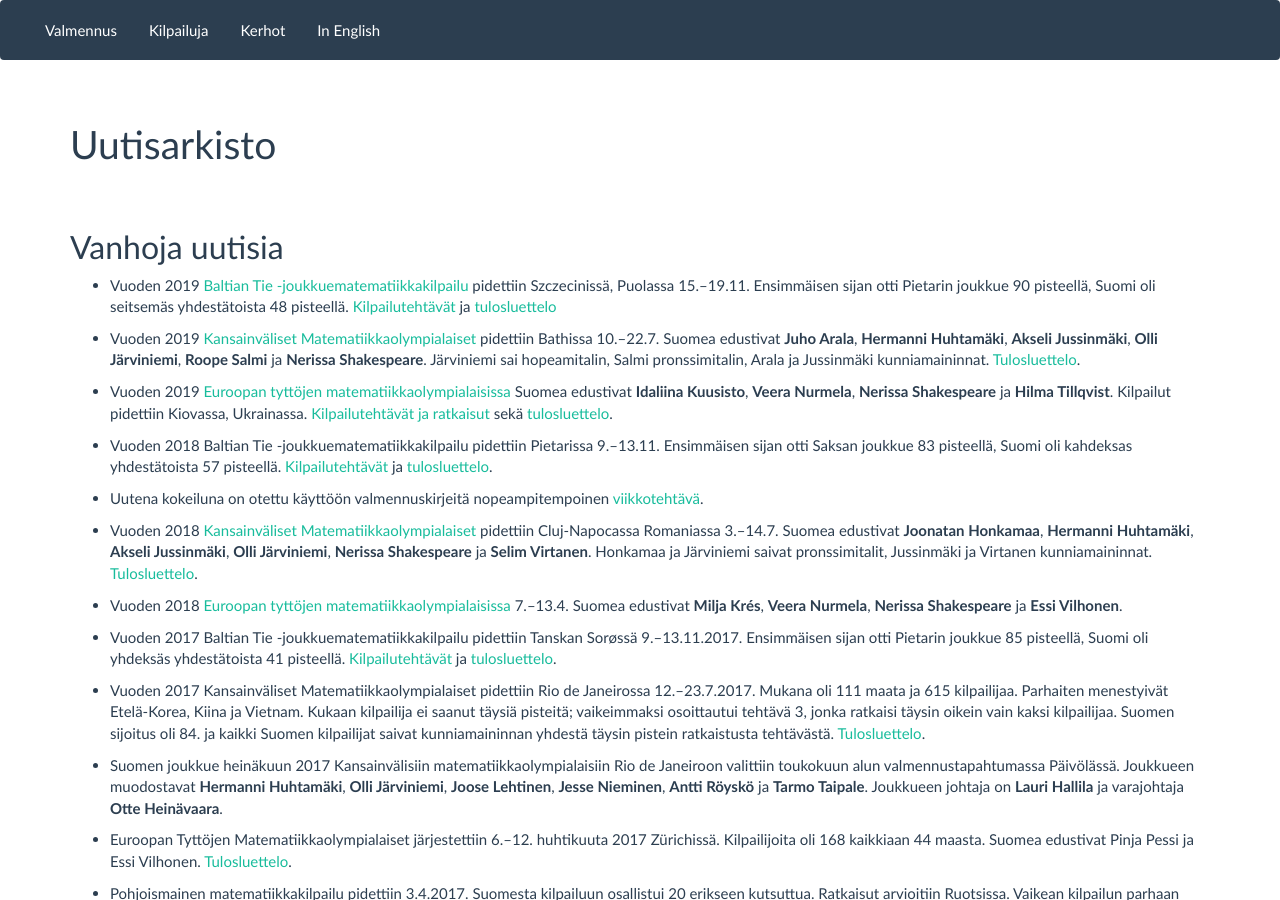
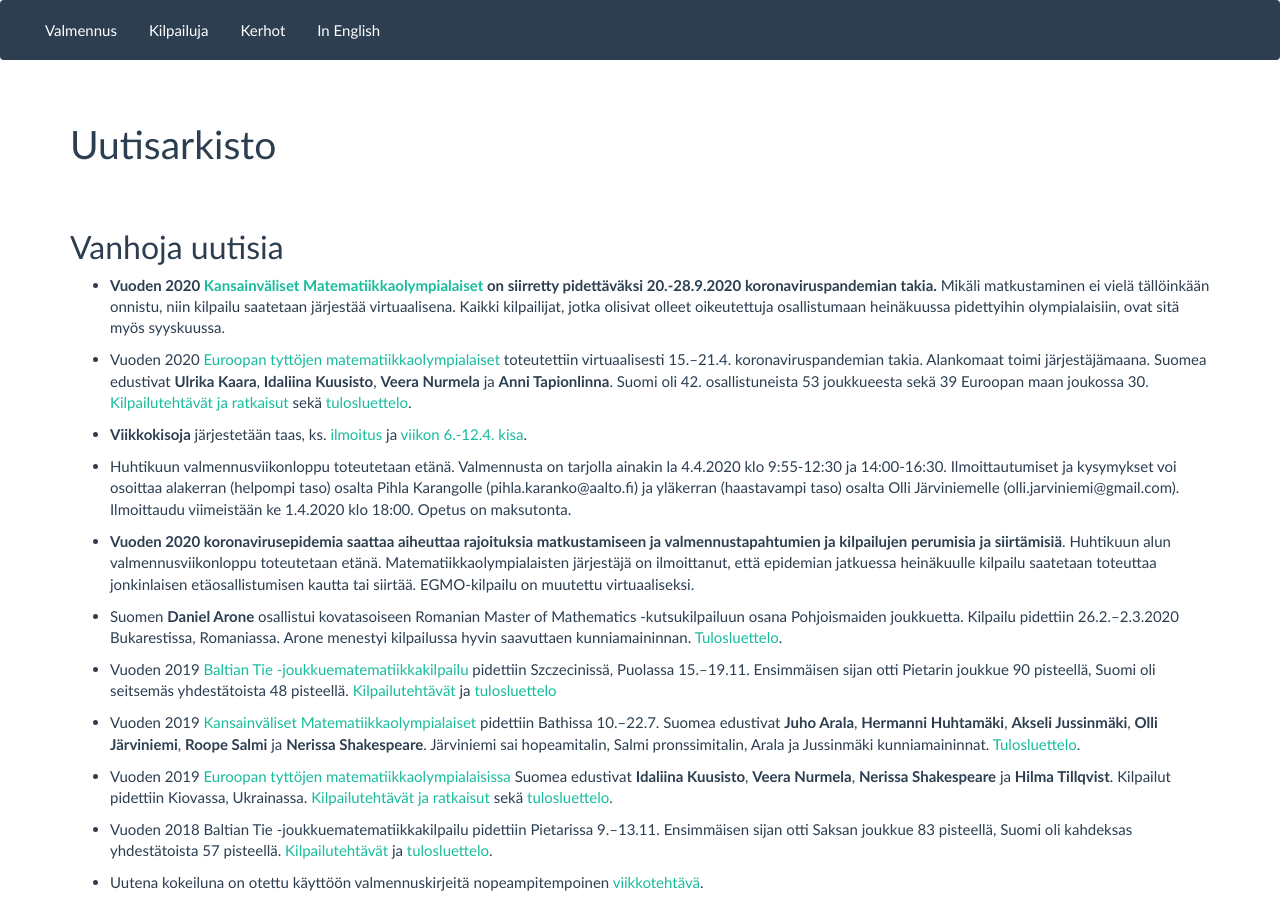
Before and after one commit to matematiikkakilpailut/matematiikkakilpailut.github.io, a Jekyll site: the page built from vanhaset.md, in a window 1280 px wide and 900 px high. Built offline with Jekyll 4.4.1, drawn with Linux system fonts in a browser that asks for light colours.

Commit message:
Update vanhaset.md
lisää

```diff
--- a/vanhaset.md
+++ b/vanhaset.md
@@ -4,6 +4,18 @@ title: Uutisarkisto
 ---
 
 ## Vanhoja uutisia
+
+* **Vuoden 2020 [Kansainväliset Matematiikkaolympialaiset](https://imo2020.ru/) on siirretty pidettäväksi 20.-28.9.2020 koronaviruspandemian takia.** Mikäli matkustaminen ei vielä tällöinkään onnistu, niin kilpailu saatetaan järjestää virtuaalisena. Kaikki kilpailijat, jotka olisivat olleet oikeutettuja osallistumaan heinäkuussa pidettyihin olympialaisiin, ovat sitä myös syyskuussa.
+
+* Vuoden 2020 [Euroopan tyttöjen matematiikkaolympialaiset](https://egmo2020.nl/) toteutettiin virtuaalisesti 15.&ndash;21.4. koronaviruspandemian takia. Alankomaat toimi järjestäjämaana. Suomea edustivat **Ulrika Kaara**, **Idaliina Kuusisto**, **Veera Nurmela** ja **Anni Tapionlinna**. Suomi oli 42. osallistuneista 53 joukkueesta sekä 39 Euroopan maan joukossa 30. [Kilpailutehtävät ja ratkaisut](https://www.egmo.org/egmos/egmo9/) sekä [tulosluettelo](https://www.egmo.org/egmos/egmo9/scoreboard/).
+
+* **Viikkokisoja** järjestetään taas, ks. [ilmoitus](https://keskustelu.matematiikkakilpailut.fi/t/viikkokisat/322) ja [viikon 6.-12.4. kisa](https://keskustelu.matematiikkakilpailut.fi/t/viikkokisa-6-12-4/323).
+
+* Huhtikuun valmennusviikonloppu toteutetaan etänä. Valmennusta on tarjolla ainakin la 4.4.2020 klo 9:55-12:30 ja 14:00-16:30. Ilmoittautumiset ja kysymykset voi osoittaa alakerran (helpompi taso) osalta Pihla Karangolle (pihla.karanko@aalto.fi) ja yläkerran (haastavampi taso) osalta Olli Järviniemelle (olli.jarviniemi@gmail.com). Ilmoittaudu viimeistään ke 1.4.2020 klo 18:00. Opetus on maksutonta.
+
+* **Vuoden 2020 koronavirusepidemia saattaa aiheuttaa rajoituksia matkustamiseen ja valmennustapahtumien ja kilpailujen perumisia ja siirtämisiä**. Huhtikuun alun valmennusviikonloppu toteutetaan etänä. Matematiikkaolympialaisten järjestäjä on ilmoittanut, että epidemian jatkuessa heinäkuulle kilpailu saatetaan toteuttaa jonkinlaisen etäosallistumisen kautta tai siirtää. EGMO-kilpailu on muutettu virtuaaliseksi.
+
+* Suomen **Daniel Arone** osallistui kovatasoiseen Romanian Master of Mathematics -kutsukilpailuun osana Pohjoismaiden joukkuetta. Kilpailu pidettiin 26.2.&ndash;2.3.2020 Bukarestissa, Romaniassa. Arone menestyi kilpailussa hyvin saavuttaen kunniamaininnan. [Tulosluettelo](http://rmms.lbi.ro/rmm2020/index.php?id=results_math).
 
 * Vuoden 2019 [Baltian Tie -joukkuematematiikkakilpailu](http://balticway19.mimuw.edu.pl/index.html) pidettiin Szczecinissä, Puolassa 15.&ndash;19.11. Ensimmäisen sijan otti Pietarin joukkue 90 pisteellä, Suomi oli seitsemäs yhdestätoista 48 pisteellä. [Kilpailutehtävät](/Baltian_tie/2019/BW19_FIN.pdf) ja [tulosluettelo](http://balticway19.mimuw.edu.pl/BW19-results.pdf)
 
```
